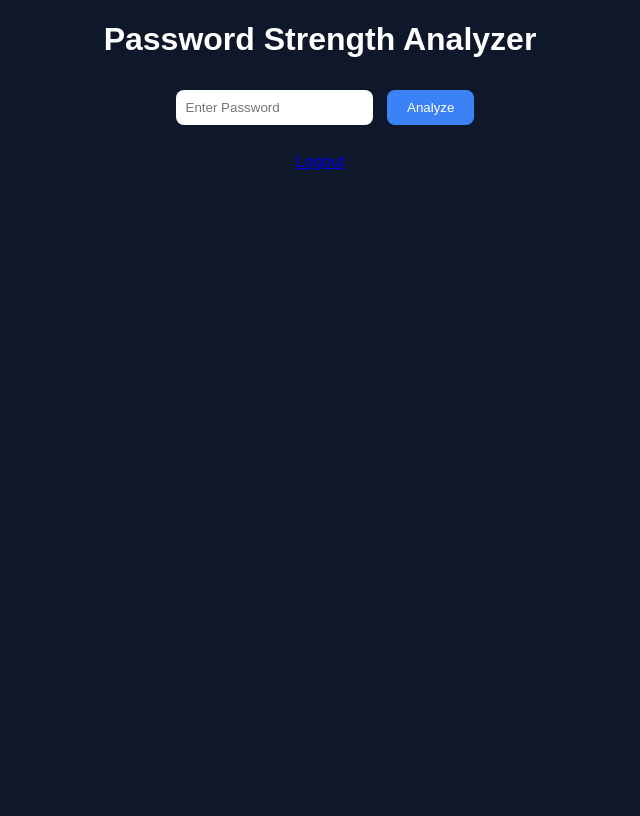
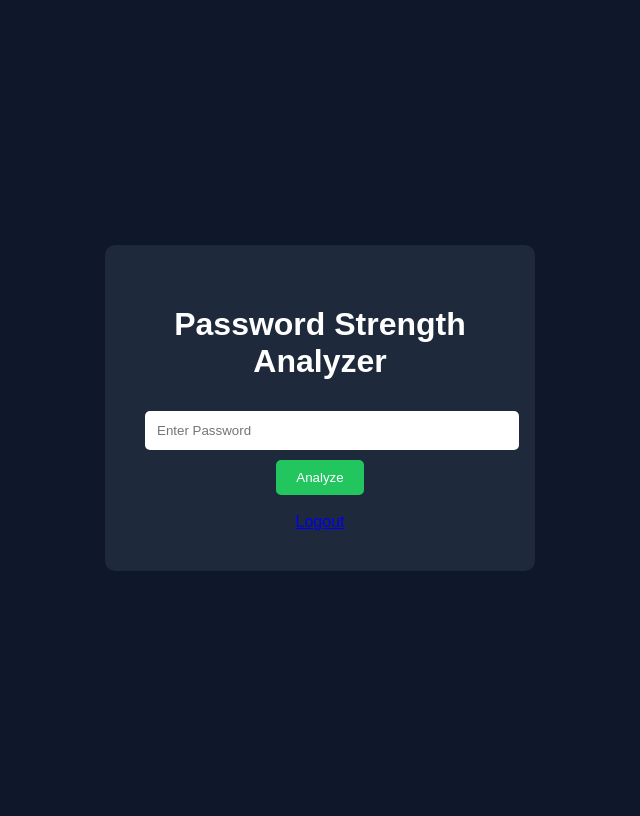
Before and after one commit to Sajeed191/password-strength-analyzer, a Flask app: template templates/index.html in a window 1280 px wide. Shown: the whole page, without its empty margins (320-960 px from the left). Before the commit the page ends 170 px from the top, so only its background shows below. Run offline with Flask 3, Linux system fonts and the light colour scheme; the template is opened without the code that fills it, so the values that code supplies are empty.

Commit message:
Update style.css

```diff
--- a/static/css/style.css
+++ b/static/css/style.css
@@ -1,21 +1,38 @@
 body{
+background:#0f172a;
 font-family:Arial;
-background:#0f172a;
 color:white;
+display:flex;
+justify-content:center;
+align-items:center;
+height:100vh;
+}
+
+.container{
+background:#1e293b;
+padding:40px;
+border-radius:10px;
 text-align:center;
+width:350px;
 }
 
 input{
-padding:10px;
-margin:10px;
-border-radius:8px;
+width:100%;
+padding:12px;
+margin:10px 0;
 border:none;
+border-radius:5px;
 }
 
 button{
+background:#22c55e;
+color:white;
 padding:10px 20px;
-background:#3b82f6;
-color:white;
 border:none;
-border-radius:8px;
+border-radius:5px;
+cursor:pointer;
 }
+
+button:hover{
+background:#16a34a;
+}
```
